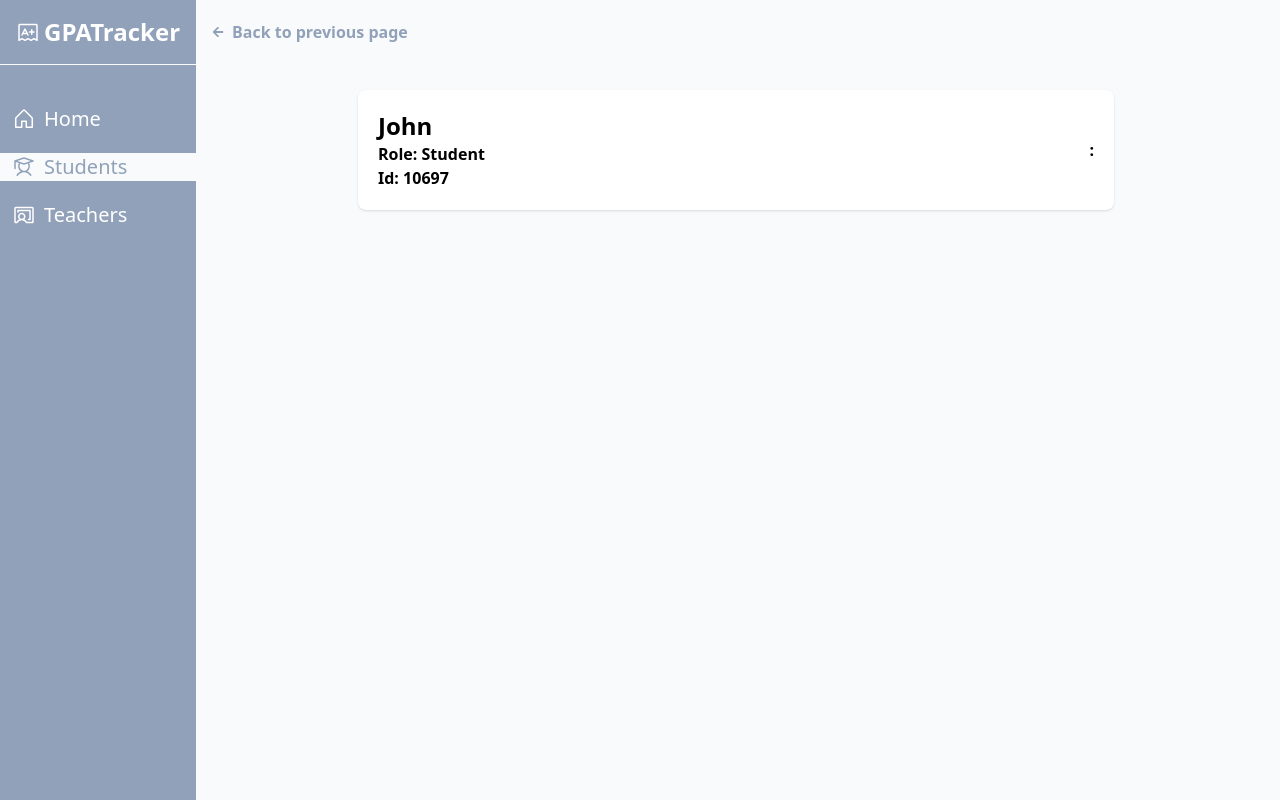
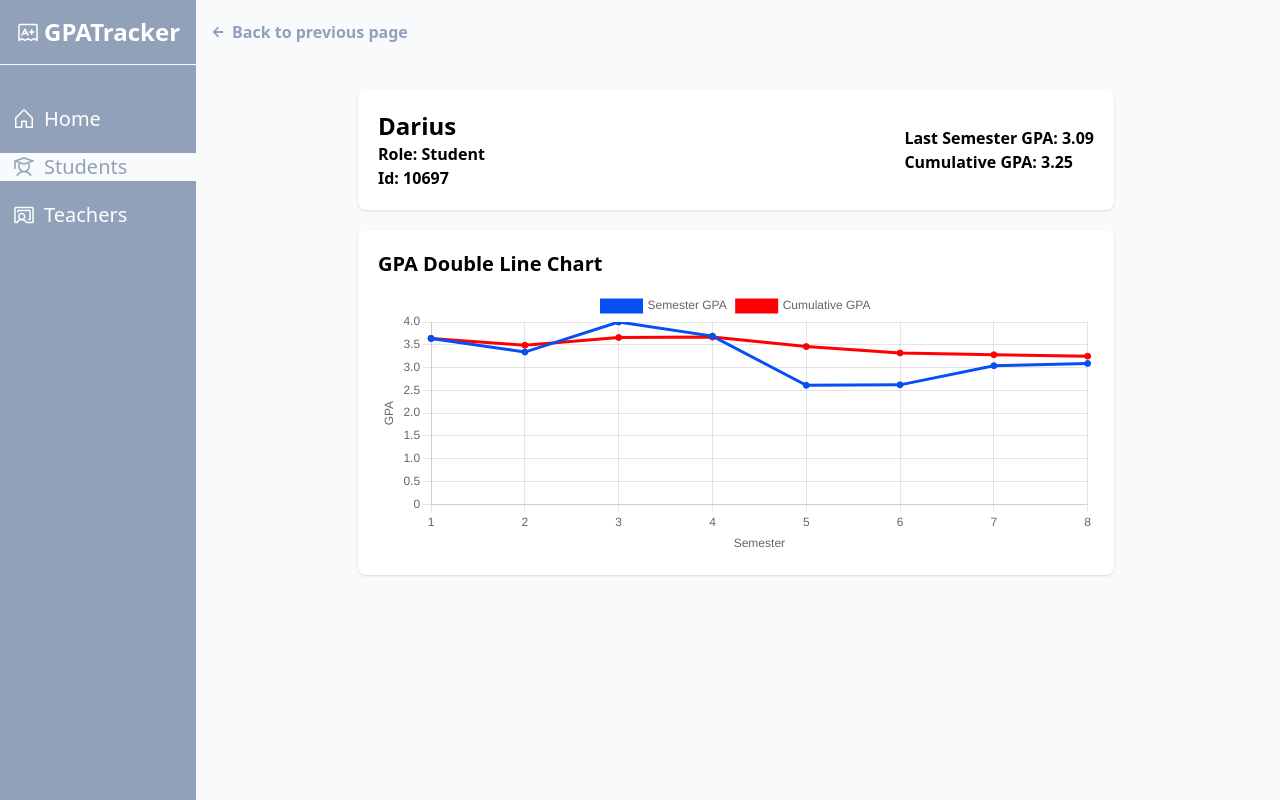
Before and after one commit to yong-zhuo/GovTechTHT-Frontend, a React (Vite) app: page /students/10697 in a window 1280 px wide. Built offline with nearby package versions, Linux system fonts and the light colour scheme.

Commit message:
Update ProfilePage and StudentProfilePage

```diff
--- a/src/App.jsx
+++ b/src/App.jsx
@@ -3,7 +3,7 @@ import './App.css'
 import SideBar from './components/SideBar'
 import StudentsPage from './pages/StudentsPage'
 import TeachersPage from './pages/TeachersPage'
-import ProfilePage from './pages/ProfilePage'
+import StudentProfilePage from './pages/StudentProfilePage'
 
 function App() {
 
@@ -19,7 +19,7 @@ function App() {
               <Routes>
                 {/* Student Page*/}
                 <Route path="/students" element={<StudentsPage />} />
-                <Route path="/students/:id" element={<ProfilePage/>} />
+                <Route path="/students/:id" element={<StudentProfilePage />} />
                 {/* Teacher Page */}
                 <Route path="/teachers" element={<TeachersPage />} />
               </Routes>
--- a/src/components/GPADoubleLineChart.jsx
+++ b/src/components/GPADoubleLineChart.jsx
@@ -1,3 +1,4 @@
+/* eslint-disable react/prop-types */
 /* eslint-disable no-unused-vars */
 import { Line } from "react-chartjs-2";
 import { Chart as ChartJS, defaults } from "chart.js/auto";
@@ -37,6 +38,7 @@ const GPADoubleLineChart = ({ firstDataSet, secondDataSet }) => {
 
     return (
         <>
+            <span className="text-xl mb-3 font-semibold">GPA Double Line Chart</span>
             <Line data={data} options={options} />
         </>
     )
--- a/src/pages/PersonsPage.jsx
+++ b/src/pages/PersonsPage.jsx
@@ -25,7 +25,6 @@ const PersonsPage = ({ data, tableColumns}) => {
       <span className="text-3xl font-semibold text-slate-400 text-center sm:text-left capitalize">{role}</span>
       <div className="flex flex-col items-center justify-center">
         <div className="flex flex-col bg-white rounded-lg shadow p-5 mt-5 w-full sm:w-3/4">
-          <span className="text-xl mb-3 font-semibold">GPA Line Chart</span>
           <GPADoubleLineChart firstDataSet={averageSemesterGpas} secondDataSet={averageCumulativeGpas} />
         </div>
         <div className="flex flex-col bg-white rounded-lg shadow p-5 mt-5 w-full sm:w-3/4">
--- a/src/pages/ProfilePage.jsx
+++ b/src/pages/ProfilePage.jsx
@@ -1,17 +1,18 @@
-import { useParams } from "react-router"
+/* eslint-disable react/prop-types */
 import BackButton from "../components/profile/BackButton"
 import PersonDetailCard from "../components/profile/PersonDetailCard"
+import GPADoubleLineChart from "../components/GPADoubleLineChart"
 
-const ProfilePage = () => {
-
-    const { id } = useParams()
+const ProfilePage = ({dataset, id, role, name, details}) => {
 
     return (
         <div className="m-5">
             <BackButton />
             <div className="m-5 flex flex-col justify-center items-center">
-                <PersonDetailCard name='John' id={id} role={'student'} details={[{}]
-                } />
+                <PersonDetailCard name={name} id={id} role={role} details={details} />
+                <div className="flex flex-col bg-white rounded-lg shadow p-5 mt-5 w-full sm:w-3/4">
+                    <GPADoubleLineChart firstDataSet={dataset[0]} secondDataSet={dataset[1]} />
+                </div>
             </div>
         </div>
     )
--- /dev/null
+++ b/src/pages/StudentProfilePage.jsx
@@ -0,0 +1,37 @@
+import { useParams } from "react-router"
+import ProfilePage from "./ProfilePage"
+import { findStudentById } from "../utils/findUtils"
+import { getCumulativeGpa, getSemesterGpa, getStudentCumulativeGpas, getStudentSemesterGpas, semesters } from "../utils/gpaUtils"
+
+const StudentProfilePage = () => {
+
+    const { id } = useParams()
+    const student = findStudentById(id)
+
+    if (!student) {
+        return <div>Student not found</div>;
+    }
+    const studentName = student.name
+
+    const semesterGpas = getStudentSemesterGpas(student)
+    const cumulativeGpas = getStudentCumulativeGpas(student)
+    const studentDataset = [
+        { label: 'Semester GPA', data: semesterGpas },
+        { label: 'Cumulative GPA', data: cumulativeGpas }
+    ];
+
+    const lastSemesterGpa = getSemesterGpa(semesterGpas, semesters)
+    const cumulativeGpa = getCumulativeGpa(semesterGpas, semesters)
+    const studentDetails = [
+        { label: 'Last Semester GPA', value: lastSemesterGpa },
+        { label: 'Cumulative GPA', value: cumulativeGpa }
+    ]
+
+    return (
+        <>
+            <ProfilePage id={id} role={'Student'} dataset={studentDataset} name={studentName} details={studentDetails}/>
+        </>
+    )
+}
+
+export default StudentProfilePage
--- a/src/utils/gpaUtils.js
+++ b/src/utils/gpaUtils.js
@@ -1,7 +1,7 @@
 import { students } from "../data/mockStudentData";
 
 /** Get total semesters */
-const semesters = students[0].semesterGpa.length;
+export const semesters = students[0].semesterGpa.length;
 
 /** Get the cumulative GPA for a student given their GPAs across 8 semesters*/
 export const getCumulativeGpa = (semesterGpas, semester) => {
@@ -29,7 +29,7 @@ export const getStudentSemesterGpas = (student) => {
 export const getStudentCumulativeGpas = (student) => {
     const cumulativeGpas = [];
     for (let i = 0; i < semesters; i++) {
-        cumulativeGpas.push(getCumulativeGpa(student.semesterGpa, i))
+        cumulativeGpas.push(getCumulativeGpa(student.semesterGpa, i + 1))
     }
     return cumulativeGpas
 }
```
